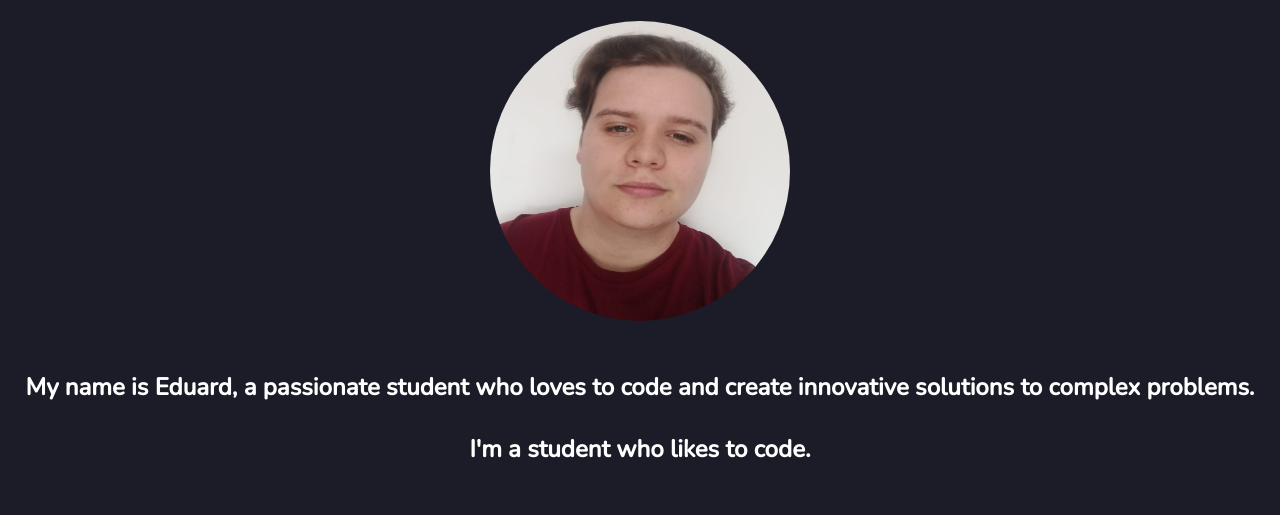
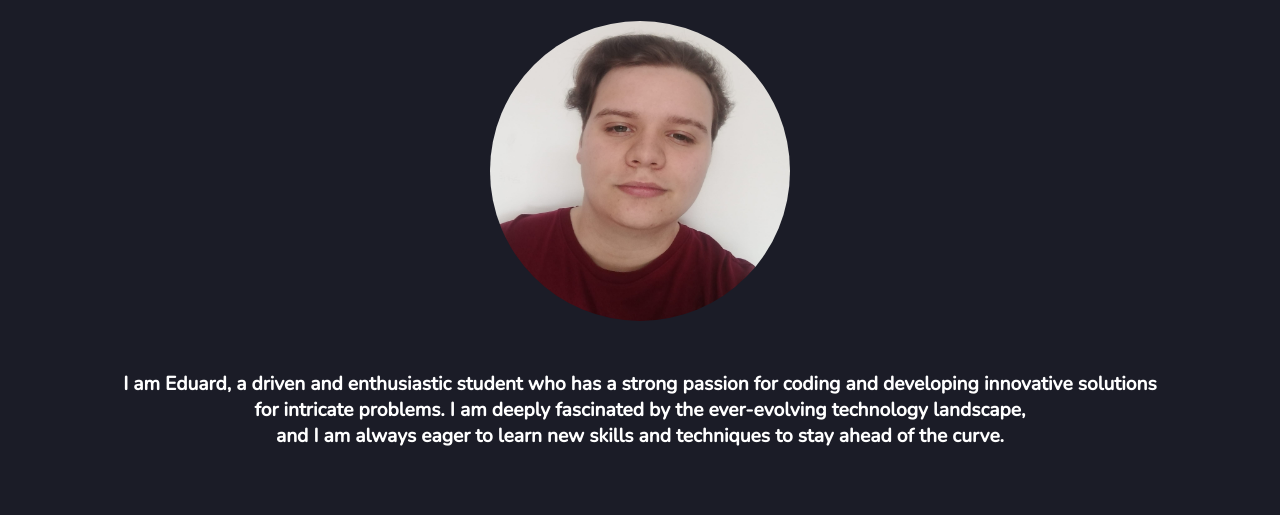
Before and after one commit to lexofficial29/lexofficial29.github.io, a plain HTML site: page index.html in a window 1280 px wide. Shown: the part 161-676 px from the top of the page. Drawn offline with nearby package versions, Linux system fonts and the light colour scheme.

Commit message:
change description

```diff
--- a/index.html
+++ b/index.html
@@ -11,8 +11,7 @@
     <div style="margin-top: 0px; padding-top: 0px" class="container">
         <h1 id="welcome">Hello there!</h1>
         <img class="pfp" src="images/pfp.jpg">
-        <h2 id="desc">My name is Eduard, a passionate student who loves to code and create innovative solutions to complex problems.</h2>
-        <h2 id="desc">I'm a student who likes to code.</h2>
+        <h2 id="desc">I am Eduard, a driven and enthusiastic student who has a strong passion for coding and developing innovative solutions <br> for intricate problems. I am deeply fascinated by the ever-evolving technology landscape, <br> and I am always eager to learn new skills and techniques to stay ahead of the curve. </h2>
     </div>
 
     <div class="container">
--- a/style/main.css
+++ b/style/main.css
@@ -27,7 +27,7 @@ body {
 
 #desc {
     text-align: center;
-    font-size: 1.5rem;
+    font-size: 1.2rem;
     margin-top: 10px;
     animation: slideIn 1s ease-in-out;
 }
```
